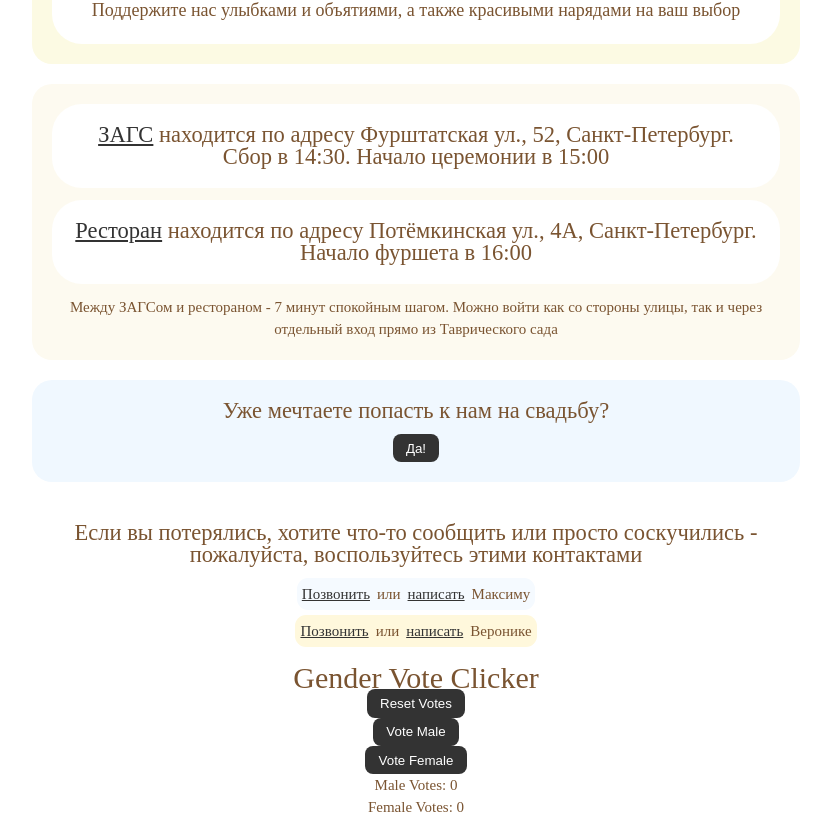
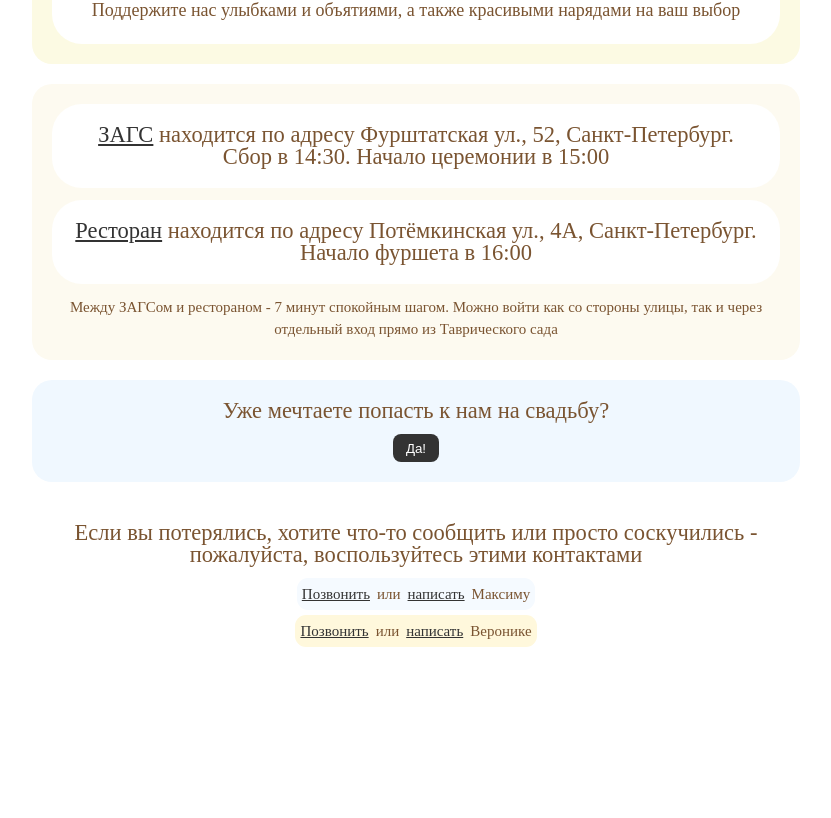
Before and after one commit to maxim-and-veronika/maxim-and-veronika.github.io, a Vue app: page / in a window 1280 px wide. Shown: the part 1126-1944 px from the top of the page, without its empty margins (224-1055 px from the left). After the commit the page ends 1793 px from the top, so only its background shows below. Built offline with nearby package versions, Linux system fonts and the light colour scheme; no server answers; the database is empty; a web font is replaced by a local one.

Commit message:
Фиксики

```diff
--- a/src/App.vue
+++ b/src/App.vue
@@ -58,11 +58,13 @@
     </main>
   </div>
   <modal @closed="isModalSuccessShown = false" :show-modal="isModalSuccessShown"/>
-    <div>
+    <div v-if="isVoteShown">
       <h1>Gender Vote Clicker</h1>
       <button @click="resetVotes">Reset Votes</button>
-      <button @click="vote('male')">Vote Male</button>
-      <button @click="vote('female')">Vote Female</button>
+      <div class="vote-container">
+        <button class="votes votes--male" @click="vote('male')">Vote Male</button>
+        <button class="votes votes--female" @click="vote('female')">Vote Female</button>
+      </div>
       <p>Male Votes: {{ maleVotes }}</p>
       <p>Female Votes: {{ femaleVotes }}</p>
     </div>
@@ -350,4 +352,25 @@ input[type="checkbox"] {
   accent-color: #f9cd47;
 }
 
+.vote-container {
+  display: flex;
+  flex-flow: row;
+  justify-content: center;
+  gap: 40px
+}
+.votes {
+  margin: 0;
+  width: 150px;
+  height: 150px;
+  border-radius: 100px;
+
+
+  &--male {
+
+  }
+  &--female {
+
+  }
+}
+
 </style>
```
